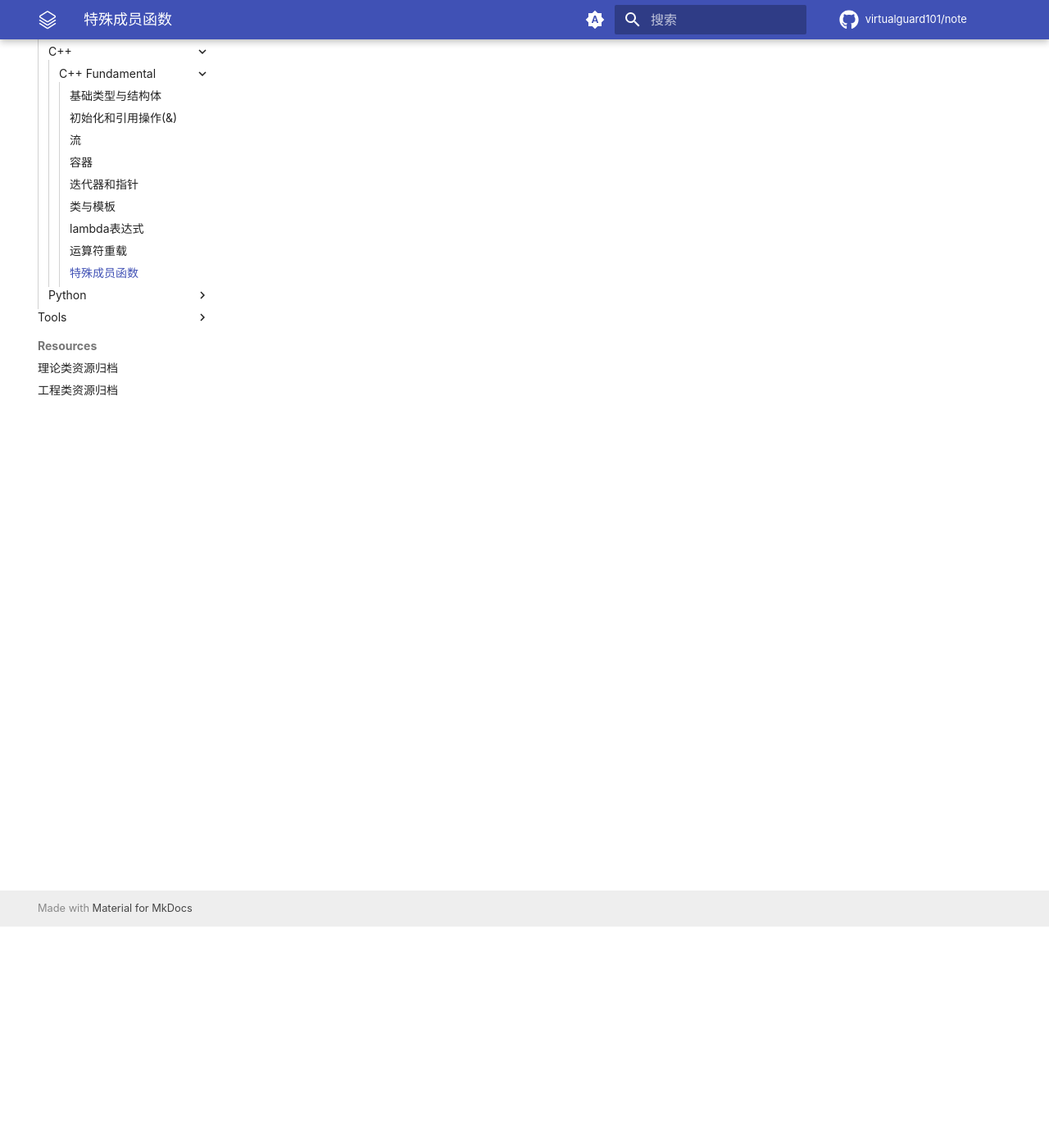
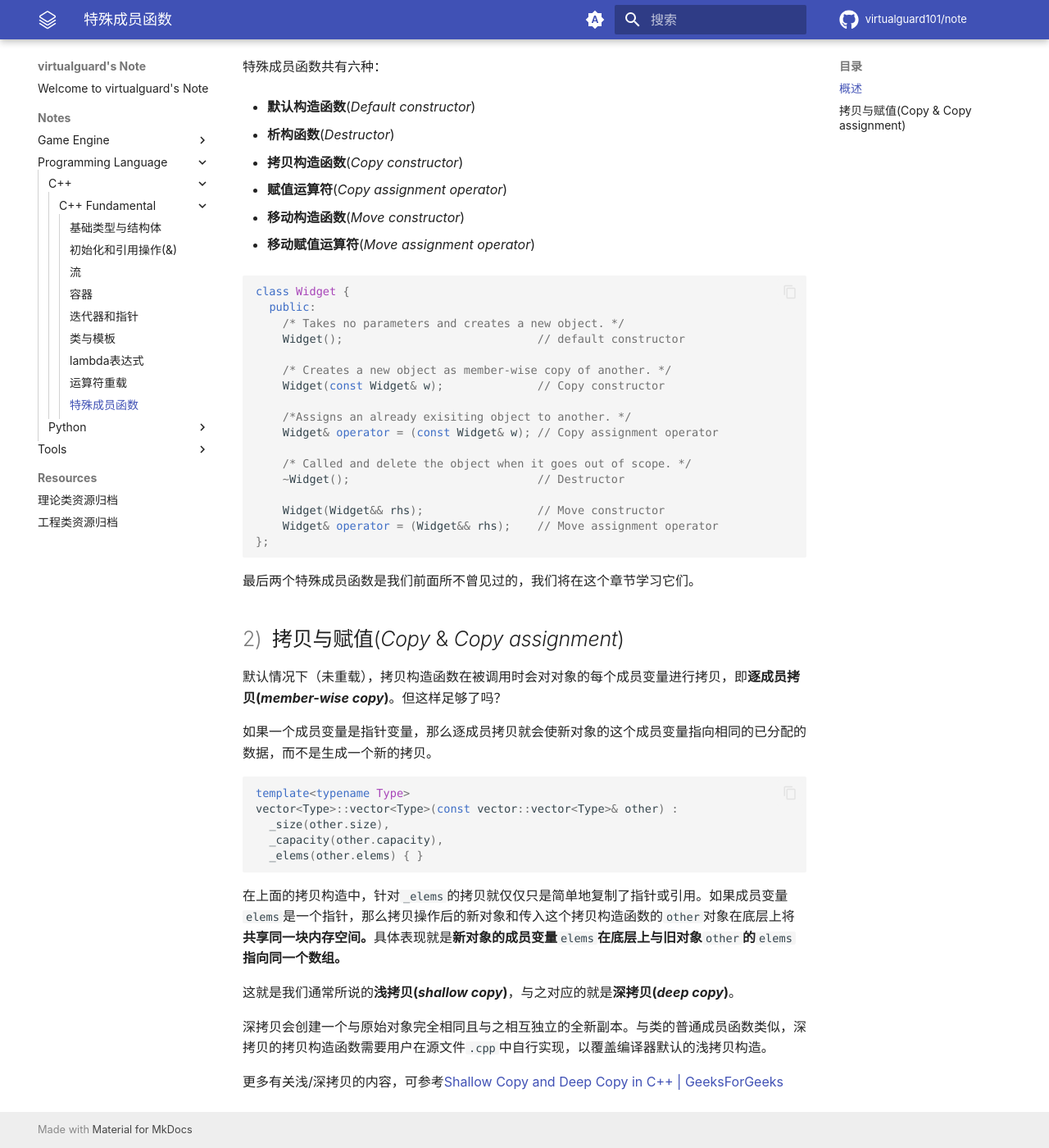
Before and after one commit to virtualguard101/note, an MkDocs documentation site: the page built from docs/notes/Programming Language/c++/C++ Fundamental/9-special_member_functions.md, in a window 1280 px wide and 1400 px high, scrolled down 270 px. Shown: the whole window at 82% size. Built offline with MkDocs 1.6.1 and Material for MkDocs 9.7.7, drawn with Linux system fonts in a browser that asks for light colours; some web fonts are replaced; comment, search, counter and statistics services are not loaded.

Commit message:
update cpp-base-9

````diff
--- a/docs/notes/Programming Language/c++/C++ Fundamental/9-special_member_functions.md
+++ b/docs/notes/Programming Language/c++/C++ Fundamental/9-special_member_functions.md
@@ -1 +1,63 @@
 # 特殊成员函数
+
+## 概述
+
+特殊成员函数指的是一些具有特殊语义和默认行为的成员函数，通常用于对象的生命周期管理、拷贝控制和移动操作等。**特殊成员函数只会在它们被调用和用户显式定义时生成。**
+
+特殊成员函数共有六种：
+
+- **默认构造函数**(*Default constructor*)
+
+- **析构函数**(*Destructor*)
+
+- **拷贝构造函数**(*Copy constructor*)
+
+- **赋值运算符**(*Copy assignment operator*)
+
+- **移动构造函数**(*Move constructor*)
+
+- **移动赋值运算符**(*Move assignment operator*)
+
+```cpp
+class Widget {
+  public:
+    /* Takes no parameters and creates a new object. */
+    Widget();                             // default constructor
+
+    /* Creates a new object as member-wise copy of another. */
+    Widget(const Widget& w);              // Copy constructor
+
+    /*Assigns an already exisiting object to another. */
+    Widget& operator = (const Widget& w); // Copy assignment operator
+
+    /* Called and delete the object when it goes out of scope. */
+    ~Widget();                            // Destructor
+
+    Widget(Widget&& rhs);                 // Move constructor
+    Widget& operator = (Widget&& rhs);    // Move assignment operator
+};
+```
+
+最后两个特殊成员函数是我们前面所不曾见过的，我们将在这个章节学习它们。
+
+## 拷贝与赋值(*Copy* & *Copy assignment*)
+
+默认情况下（未重载），拷贝构造函数在被调用时会对对象的每个成员变量进行拷贝，即**逐成员拷贝(*member-wise copy*)**。但这样足够了吗？
+
+如果一个成员变量是指针变量，那么逐成员拷贝就会使新对象的这个成员变量指向相同的已分配的数据，而不是生成一个新的拷贝。
+
+```cpp
+template<typename Type>
+vector<Type>::vector<Type>(const vector::vector<Type>& other) :
+  _size(other.size),
+  _capacity(other.capacity),
+  _elems(other.elems) { }
+```
+
+在上面的拷贝构造中，针对`_elems`的拷贝就仅仅只是简单地复制了指针或引用。如果成员变量`elems`是一个指针，那么拷贝操作后的新对象和传入这个拷贝构造函数的`other`对象在底层上将**共享同一块内存空间。**具体表现就是**新对象的成员变量`elems`在底层上与旧对象`other`的`elems`指向同一个数组。**
+
+这就是我们通常所说的**浅拷贝(*shallow copy*)**，与之对应的就是**深拷贝(*deep copy*)**。
+
+深拷贝会创建一个与原始对象完全相同且与之相互独立的全新副本。与类的普通成员函数类似，深拷贝的拷贝构造函数需要用户在源文件`.cpp`中自行实现，以覆盖编译器默认的浅拷贝构造。
+
+更多有关浅/深拷贝的内容，可参考[Shallow Copy and Deep Copy in C++ | GeeksForGeeks](https://www.geeksforgeeks.org/shallow-copy-and-deep-copy-in-c/)
````
Also changed, not shown: docs/notes/tools/linux/misc.md (renamed from docs/notes/tools/linux/base.md).
